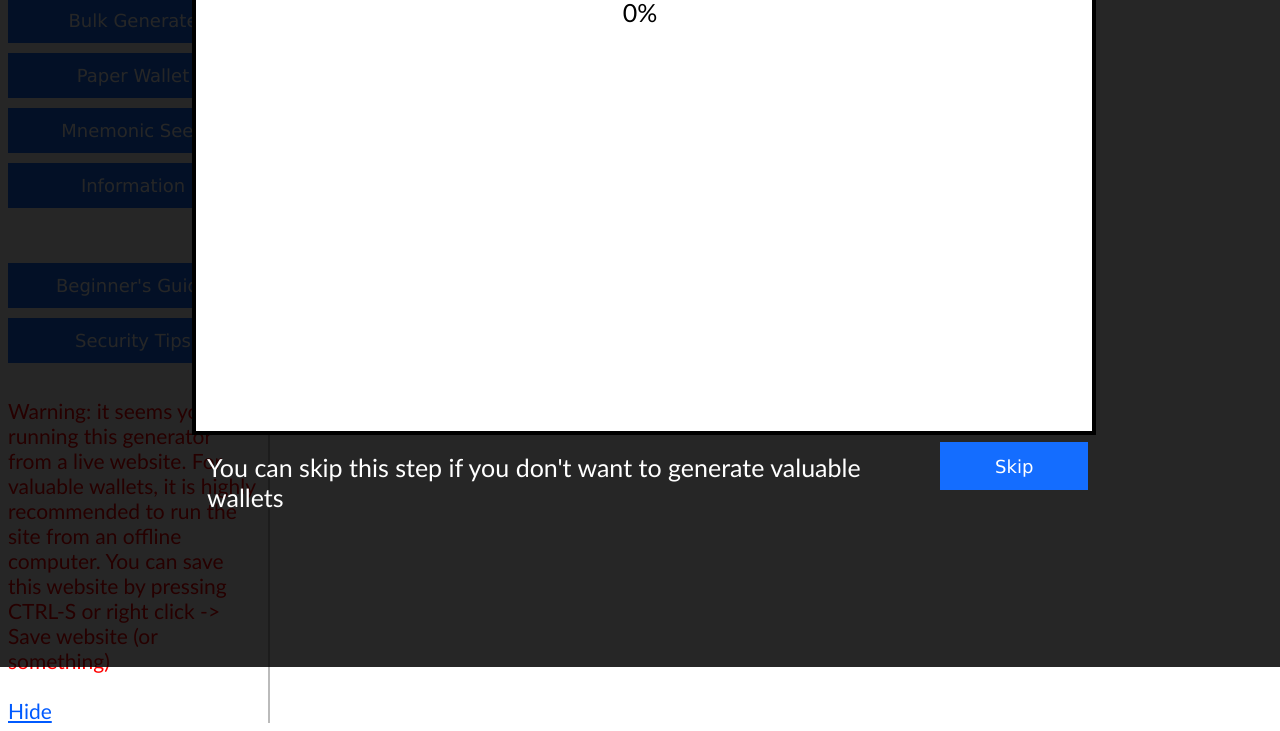
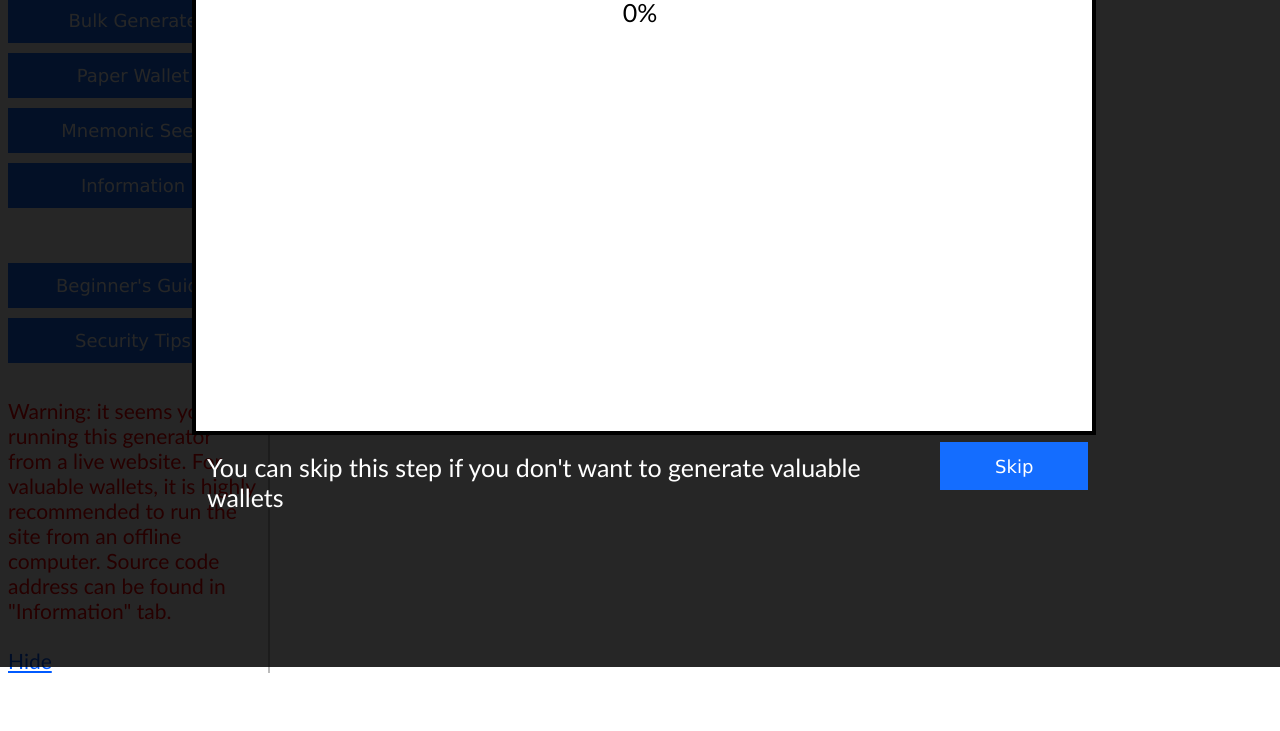
Before and after one commit to koraylinux/bitcoin-segwit-wallet, a plain HTML site: page index.html in a window 1280 px wide. Shown: the part 133-864 px from the top of the page. After the commit the page ends 814 px from the top, so only its background shows below. Drawn offline with Linux system fonts and the light colour scheme.

Commit message:
Update index.html

```diff
--- a/index.html
+++ b/index.html
@@ -53,8 +53,7 @@
             <button id="button_layout_security" style="width: 250px;" onclick="set_layout('security')">Security Tips</button>
             <div id="warning_text" style="display: none; font-size: 21px; color: #ff0000; margin-top: 30px;">
                 Warning: it seems you're running this generator from a live website.
-                For valuable wallets, it is highly recommended to run the site from an offline computer.
-                You can save this website by pressing CTRL-S or right click -> Save website (or something)
+                For valuable wallets, it is highly recommended to run the site from an offline computer. Source code address can be found in "Information" tab.
                 <br /><br />
                 <div class="linkStyle" onclick="document.getElementById('warning_text').style.display='none'">Hide</div>
             </div>
```
